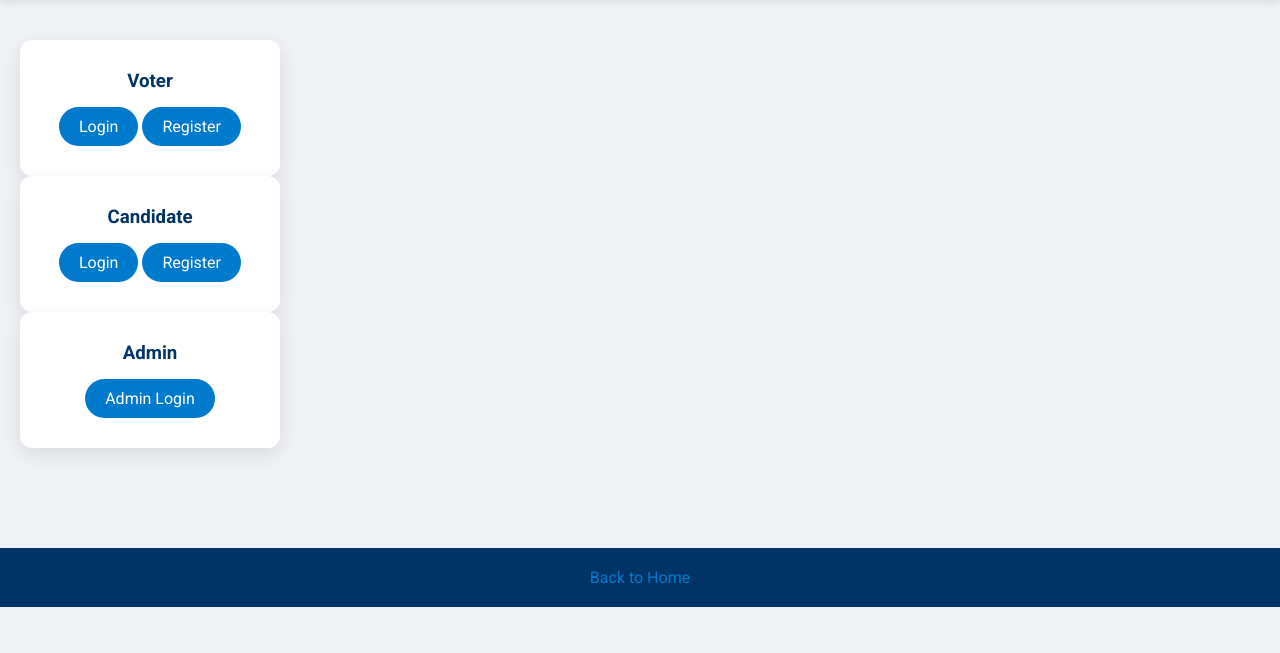
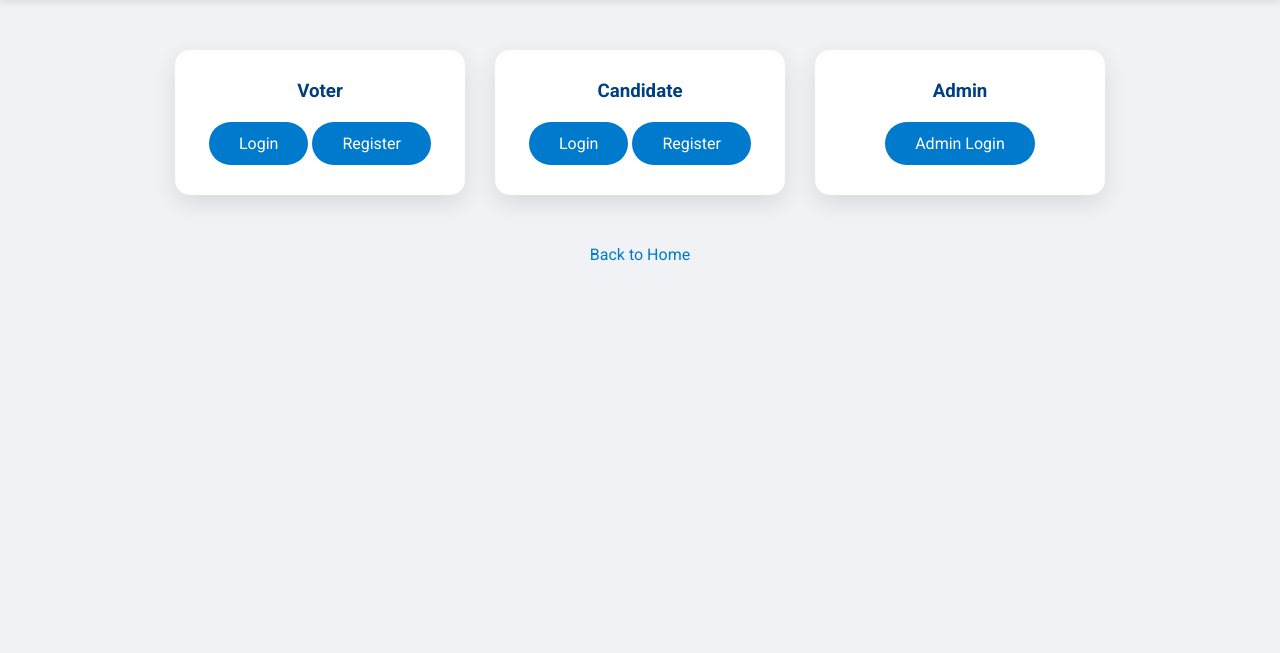
Before and after one commit to saras0110/backend-code, a Flask app: page /role_select in a window 1280 px wide. Shown: the part 147-800 px from the top of the page. Run offline with Flask 3, Linux system fonts and the light colour scheme.

Commit message:
Update styles.css

```diff
--- a/static/styles.css
+++ b/static/styles.css
@@ -50,57 +50,49 @@ header h2 {
 }
 
 main {
-  padding: 40px 20px;
-}
-
-footer {
-  background: #003366;
-  color: #fff;
-  padding: 20px;
-  margin-top: 60px;
-}
-
-.cards {
   display: flex;
   flex-wrap: wrap;
   justify-content: center;
+  padding: 50px 20px;
+  max-width: 1200px;
+  margin: auto;
   gap: 30px;
-  max-width: 1000px;
-  margin: 40px auto;
 }
 
 .card {
   background: #fff;
-  border-radius: 12px;
-  box-shadow: 0 6px 20px rgba(0,0,0,0.1);
+  border-radius: 15px;
+  box-shadow: 0 8px 25px rgba(0, 0, 0, 0.1);
+  width: 250px;
   padding: 30px 20px;
-  width: 220px;
-  transition: transform 0.2s;
+  text-align: center;
+  transition: transform 0.3s, box-shadow 0.3s;
 }
 
 .card:hover {
-  transform: translateY(-6px);
+  transform: translateY(-8px);
+  box-shadow: 0 12px 40px rgba(0, 0, 0, 0.15);
 }
 
 .card h3 {
-  margin: 0 0 15px;
-  color: #003366;
+  margin: 0 0 20px;
+  color: #004080;
 }
 
 .card a {
   display: inline-block;
+  padding: 12px 30px;
   background: #007acc;
   color: #fff;
-  padding: 10px 20px;
-  border-radius: 30px;
+  border-radius: 50px;
   text-decoration: none;
+  font-weight: 500;
   transition: background 0.3s;
 }
 
 .card a:hover {
   background: #005fa3;
 }
-
 .countdown, .live-result {
   margin: 30px auto;
   background: #fff;
```
